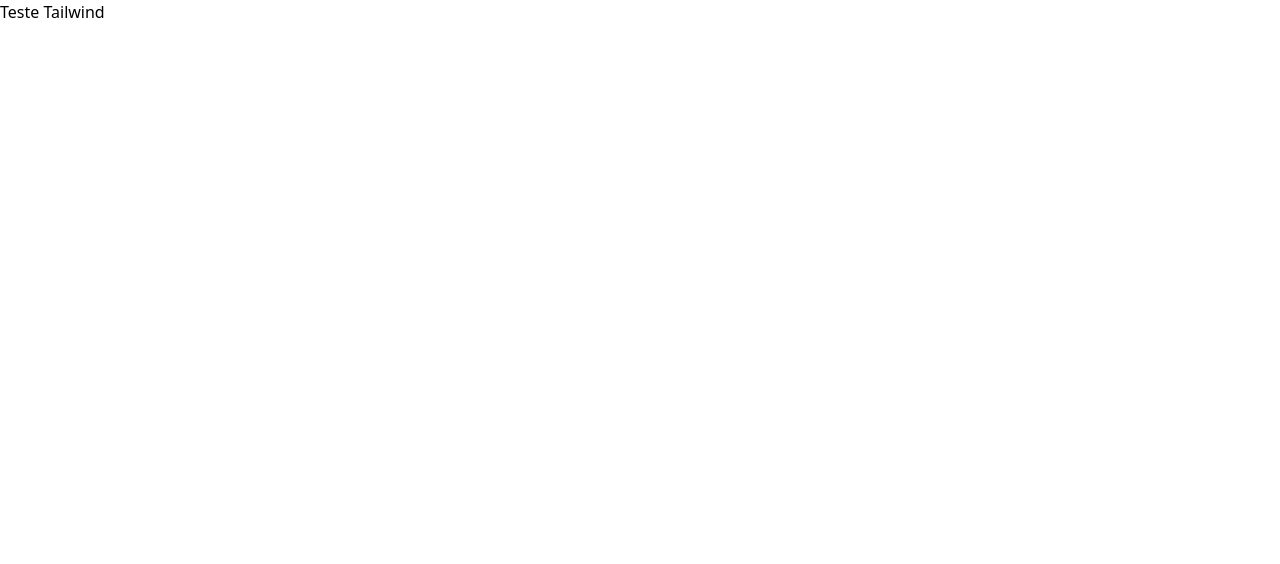
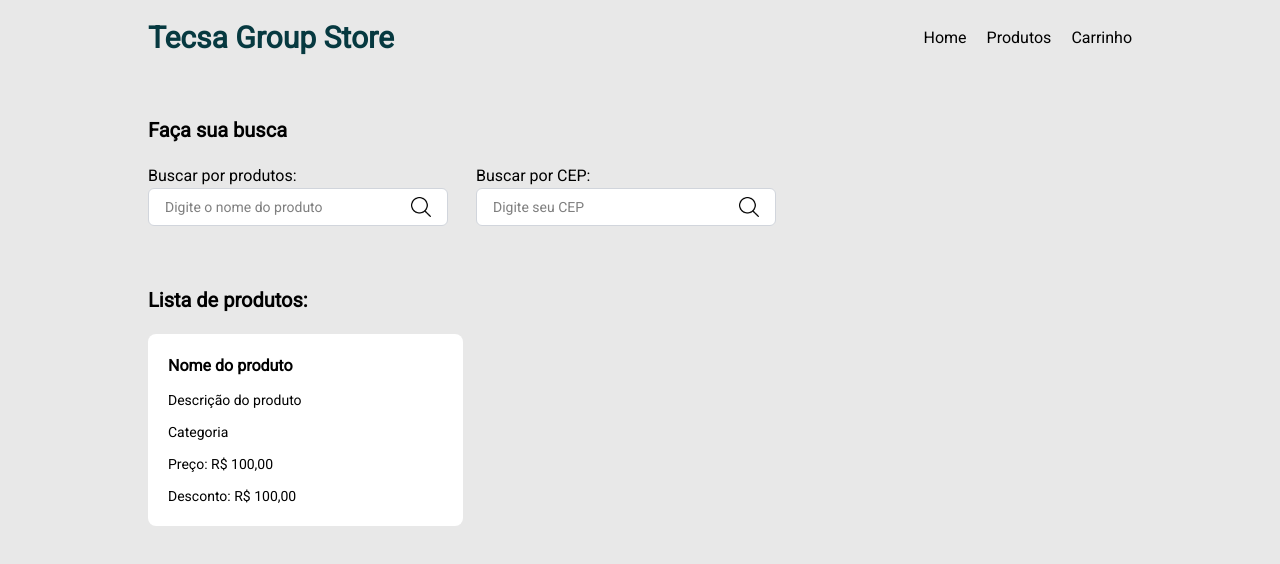
Before and after one commit to alisson-olv/frontend-test, a plain HTML site: page frontend/index.html in a window 1280 px wide. Drawn offline with nearby package versions, Linux system fonts and the light colour scheme.

Commit message:
feat(frontend): create initial layout for product listing and search filters

```diff
--- a/frontend/index.html
+++ b/frontend/index.html
@@ -3,13 +3,77 @@
   <head>
     <meta charset="UTF-8" />
     <meta name="viewport" content="width=device-width, initial-scale=1.0" />
+    <link rel="stylesheet" type="text/css" href="styles.css" />
+
     <script src="https://unpkg.com/@tailwindcss/browser@4"></script>
 
     <title>Frontend Test</title>
   </head>
   <body>
-    <header class="container mx-auto">
-      <h1>Teste Tailwind</h1>
-    </header>
+    <div class="container mx-auto max-w-screen-lg px-5">
+      <header class="flex py-5 items-center justify-between mb-10">
+        <h1 class="text-3xl font-bold text-[#063940]">Tecsa Group Store</h1>
+        <nav class="flex items-center gap-5">
+          <a href="#">Home</a>
+          <a href="#">Produtos</a>
+          <a href="#">Carrinho</a>
+        </nav>
+      </header>
+      <main class="flex flex-col gap-5">
+        <h2 class="text-xl font-bold">Faça sua busca</h2>
+        <div class="grid grid-cols-3">
+          <div>
+            <p>Buscar por produtos:</p>
+            <div
+              class="bg-white border border-gray-300 text-sm rounded-md py-2 px-4 flex items-center gap-2 max-w-[300px]"
+            >
+              <input
+                class="w-full"
+                type="text"
+                placeholder="Digite o nome do produto"
+                name="search-items"
+                id="search-items"
+              />
+              <img
+                class="w-5 cursor-pointer"
+                src="./assets/search-icon.png"
+                alt="Buscar produtos"
+              />
+            </div>
+          </div>
+          <div>
+            <p>Buscar por CEP:</p>
+            <div
+              class="bg-white border border-gray-300 text-sm rounded-md py-2 px-4 flex items-center gap-2 max-w-[300px]"
+            >
+              <input
+                class="w-full"
+                type="text"
+                placeholder="Digite seu CEP"
+                name="search-cep"
+                id="search-cep"
+              />
+              <img
+                class="w-5 cursor-pointer"
+                src="./assets/search-icon.png"
+                alt="Buscar pelo cep"
+              />
+            </div>
+          </div>
+        </div>
+
+        <h2 class="text-xl font-bold mt-10">Lista de produtos:</h2>
+        <div class="grid grid-cols-3 gap-5">
+          <div class="flex flex-col gap-3 bg-white rounded-lg p-5">
+            <p class="font-bold">Nome do produto</p>
+            <p class="text-sm">Descrição do produto</p>
+            <p class="text-sm">Categoria</p>
+            <p class="text-sm">Preço: <span>R$ 100,00</span></p>
+            <p class="text-sm">Desconto: <span>R$ 100,00</span></p>
+          </div>
+        </div>
+      </main>
+      <!-- <footer>Aqui vai o footer</footer> -->
+    </div>
   </body>
 </html>
--- a/frontend/styles.css
+++ b/frontend/styles.css
@@ -0,0 +1,12 @@
+@import url('https://fonts.googleapis.com/css2?family=Roboto&display=swap');
+
+body {
+  background-color: #e8e8e8;
+  font-family: 'Roboto', sans-serif;
+  min-height: 100vh;
+}
+
+input:focus-visible {
+  outline: none;
+  box-shadow: none;
+}
```
Also changed, not shown: frontend/assets/search-icon.png (added).
